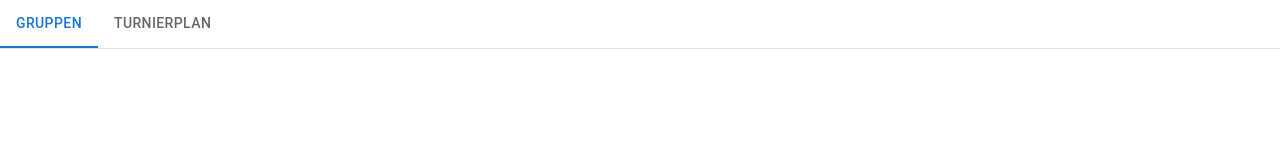
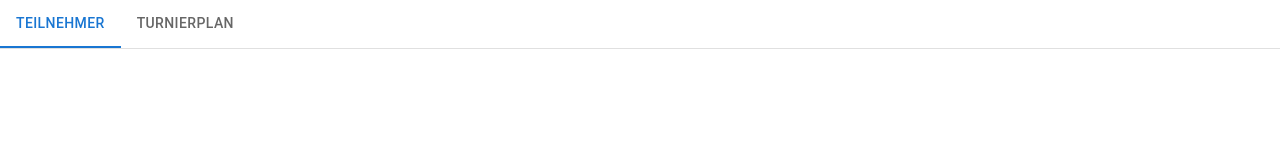
Before and after one commit to KevvKo/tournament-plan, a React (Create React App) app: page / in a window 1280 px wide. Shown: the top 160 px of the page. Built offline with nearby package versions, Linux system fonts and the light colour scheme.

Commit message:
add views

```diff
--- a/src/App.js
+++ b/src/App.js
@@ -1,10 +1,14 @@
 import './App.css';
 import * as React from 'react';
 import PropTypes from 'prop-types';
+
+// Components
 import Tabs from '@mui/material/Tabs';
 import Tab from '@mui/material/Tab';
 import Typography from '@mui/material/Typography';
 import Box from '@mui/material/Box';
+import TournamentPlanView from './views/tournamentPlan/tournamentPlanView';
+import ParticipantsView from './views/participants/participantsView';
 
 function App() {
   const [value, setValue] = React.useState(0);
@@ -17,14 +21,15 @@ function App() {
         <Box sx={{ width: '100%' }}>
       <Box sx={{ borderBottom: 1, borderColor: 'divider' }}>
         <Tabs value={value} onChange={handleChange} aria-label="basic tabs example">
-          <Tab label="Gruppen" {...a11yProps(0)} />
+          <Tab label="Teilnehmer" {...a11yProps(0)} />
           <Tab label="Turnierplan" {...a11yProps(1)} />
         </Tabs>
       </Box>
       <TabPanel value={value} index={0}>
-
+        <ParticipantsView />
       </TabPanel>
       <TabPanel value={value} index={1}>
+        <TournamentPlanView />
       </TabPanel>
     </Box>
     </div>
--- /dev/null
+++ b/src/views/participants/participantsView.js
@@ -0,0 +1,10 @@
+import React from "react";
+import './participantsView';
+// Components
+import Box from '@mui/material/Box';
+
+const ParticipantsView = () => {
+    return( <Box component='div'></Box>)
+}
+
+export default ParticipantsView;
--- /dev/null
+++ b/src/views/tournamentPlan/tournamentPlanView.js
@@ -0,0 +1,13 @@
+import React from "react";
+import './tournamentPlanView.css';
+// Components
+import Box from '@mui/material/Box';
+
+const TournamentPlanView = () => {
+
+    return (
+        <Box component='div'></Box>
+    )
+}
+
+export default TournamentPlanView;
```
Also changed, not shown: src/components/groupBox/groupBox.js (added, +16 -0 lines), src/components/groupBox/groupBox.css (added), src/views/participants/participantsView.css (added), src/views/tournamentPlan/tournamentPlanView.css (added).
